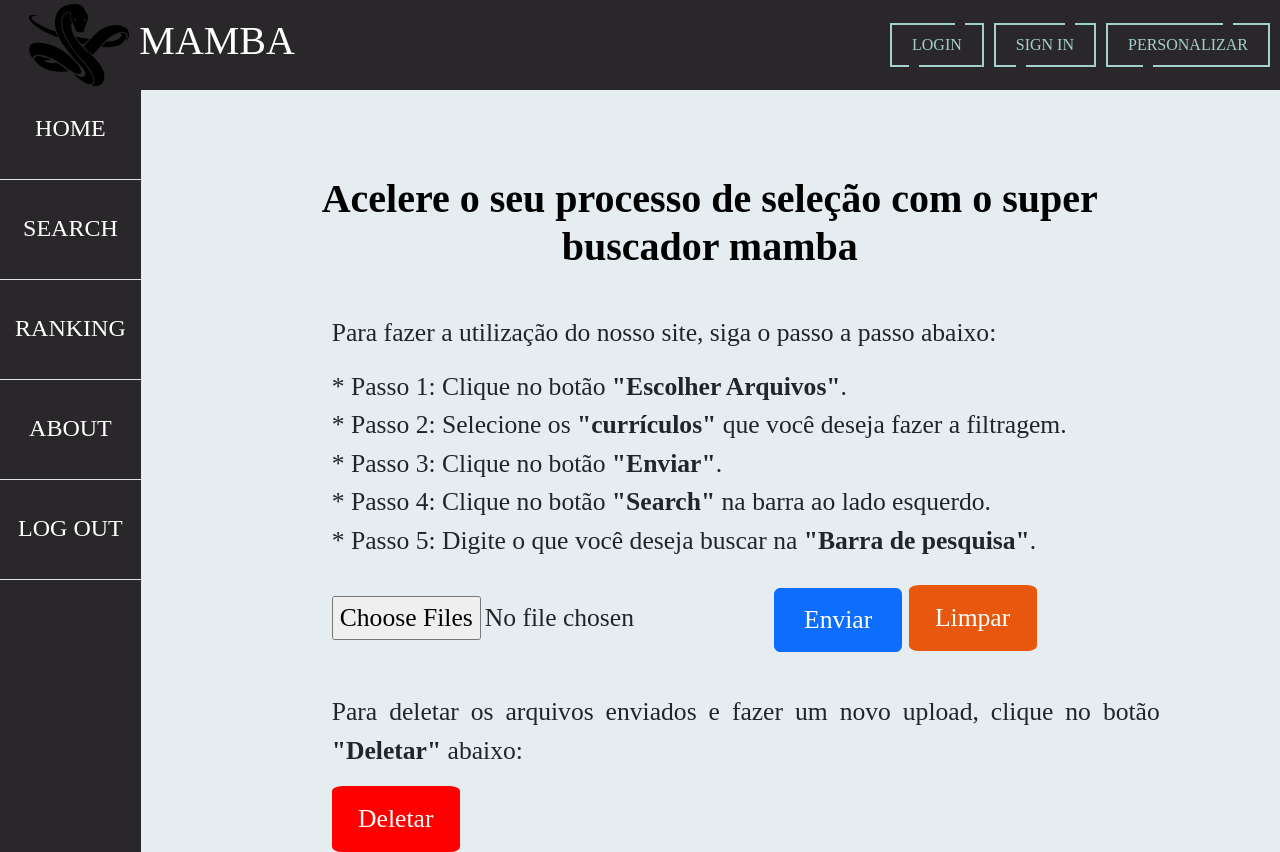
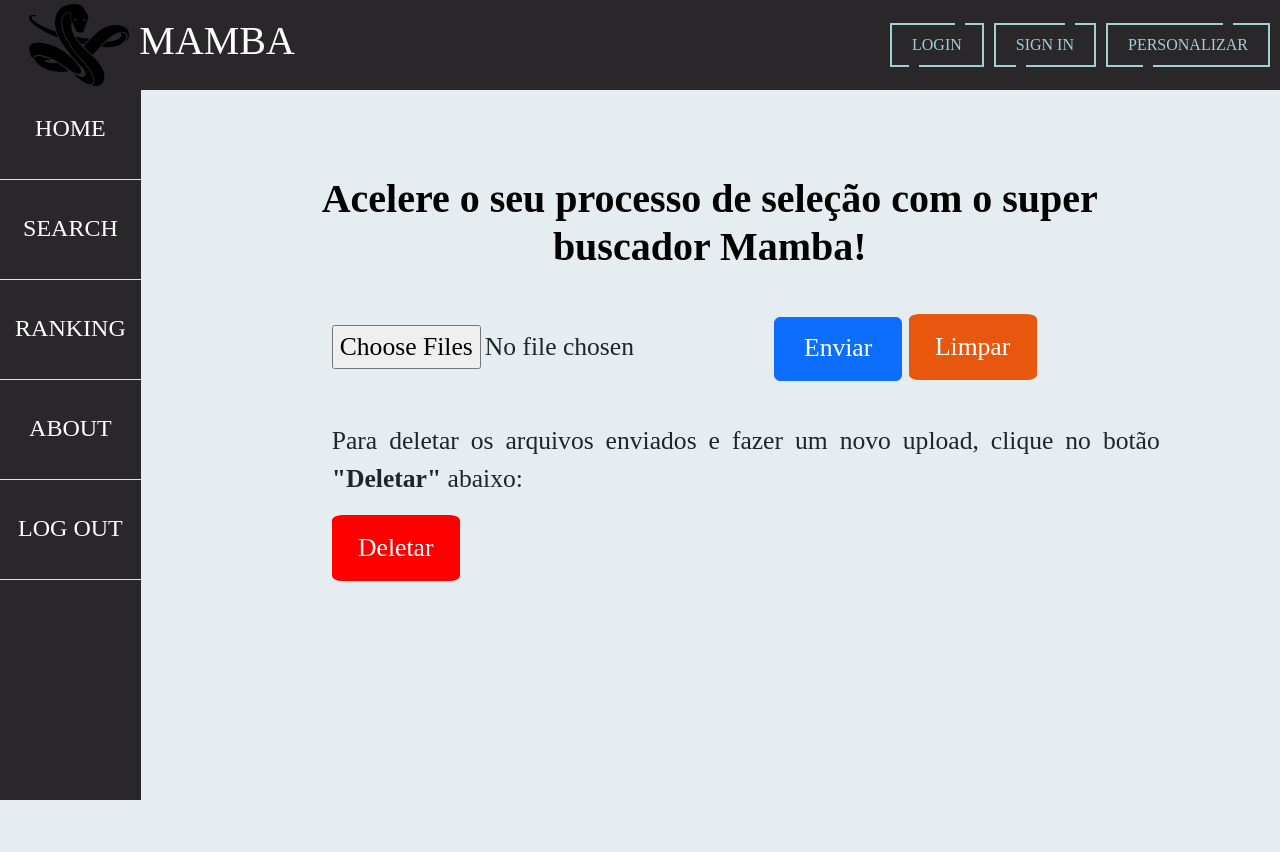
Before and after one commit to CairoDeAndrade/mamba-searcher, a Django app: page / in a window 1280 px wide. After the commit the page ends 800 px from the top, so only its background shows below. Run offline with Django 4.2, Linux system fonts and the light colour scheme; some web fonts are replaced.

Commit message:
Update home.html

```diff
--- a/tcc_principal/super_searcher/templates/super_searcher/home.html
+++ b/tcc_principal/super_searcher/templates/super_searcher/home.html
@@ -14,10 +14,6 @@
 
     .content {
         margin-left: 8%;
-    }
-
-    .steps {
-        margin-top: 3%;
     }
 
     .upload {
@@ -80,7 +76,7 @@
 
       <!-- page content -->
         <div class="title">
-            <h1>Acelere o seu processo de seleção com o super buscador mamba</h1>
+            <h1>Acelere o seu processo de seleção com o super buscador Mamba!</h1>
         </div>
 
          <!--Description/messages-->
@@ -90,26 +86,6 @@
         {% endif %}
 
     <div class="content">
-        <div class="steps">
-            <p>
-                Para fazer a utilização do nosso site, siga o passo a passo abaixo:
-            </p>
-            <li>
-                * Passo 1: Clique no botão <strong>"Escolher Arquivos"</strong>.
-            </li>
-            <li>
-                * Passo 2: Selecione os <strong>"currículos"</strong> que você deseja fazer a filtragem.
-            </li>
-            <li>
-                * Passo 3: Clique no botão <strong>"Enviar"</strong>.
-            </li>
-            <li>
-                * Passo 4: Clique no botão <strong>"Search"</strong> na barra ao lado esquerdo.
-            </li>
-            <li>
-                * Passo 5: Digite o que você deseja buscar na <strong>"Barra de pesquisa"</strong>.
-            </li>
-        </div>
 
         <div class="upload">
             <form action="{% url 'upload' %}" method="POST" enctype="multipart/form-data">
```
